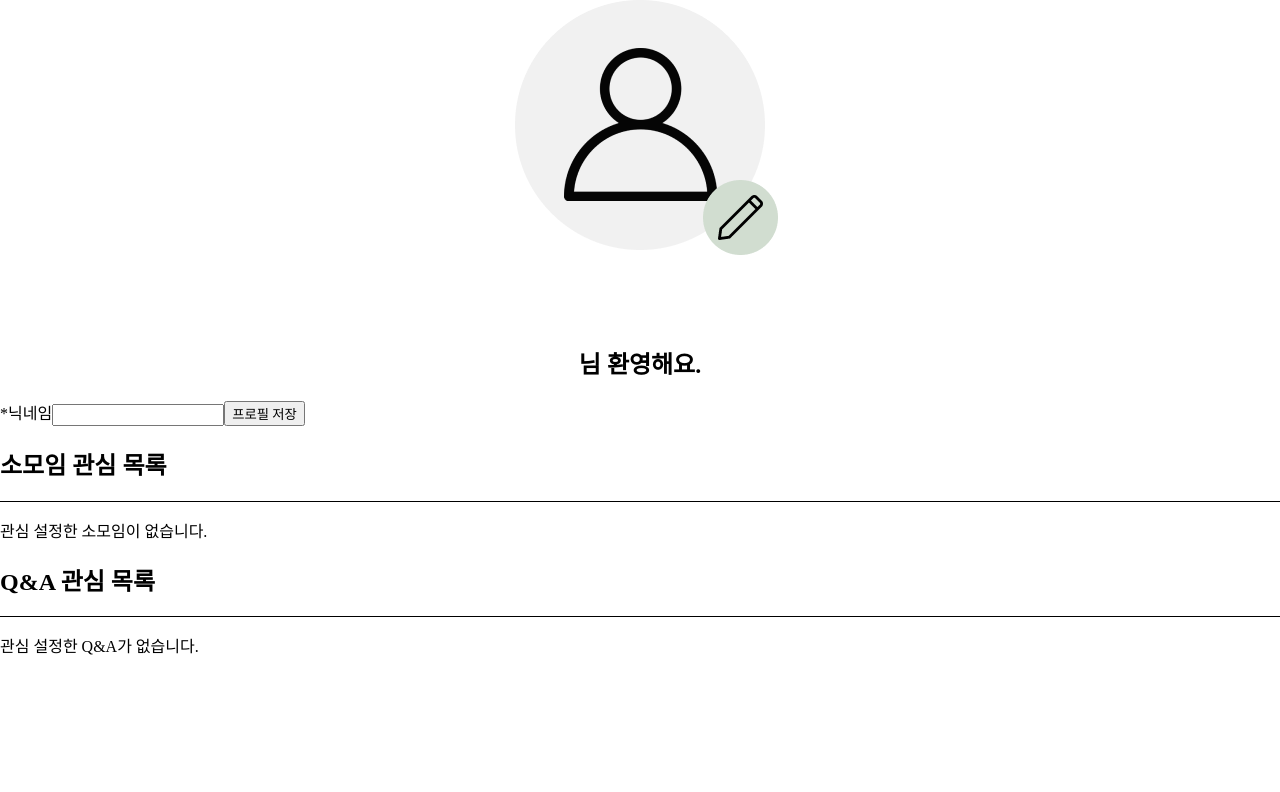
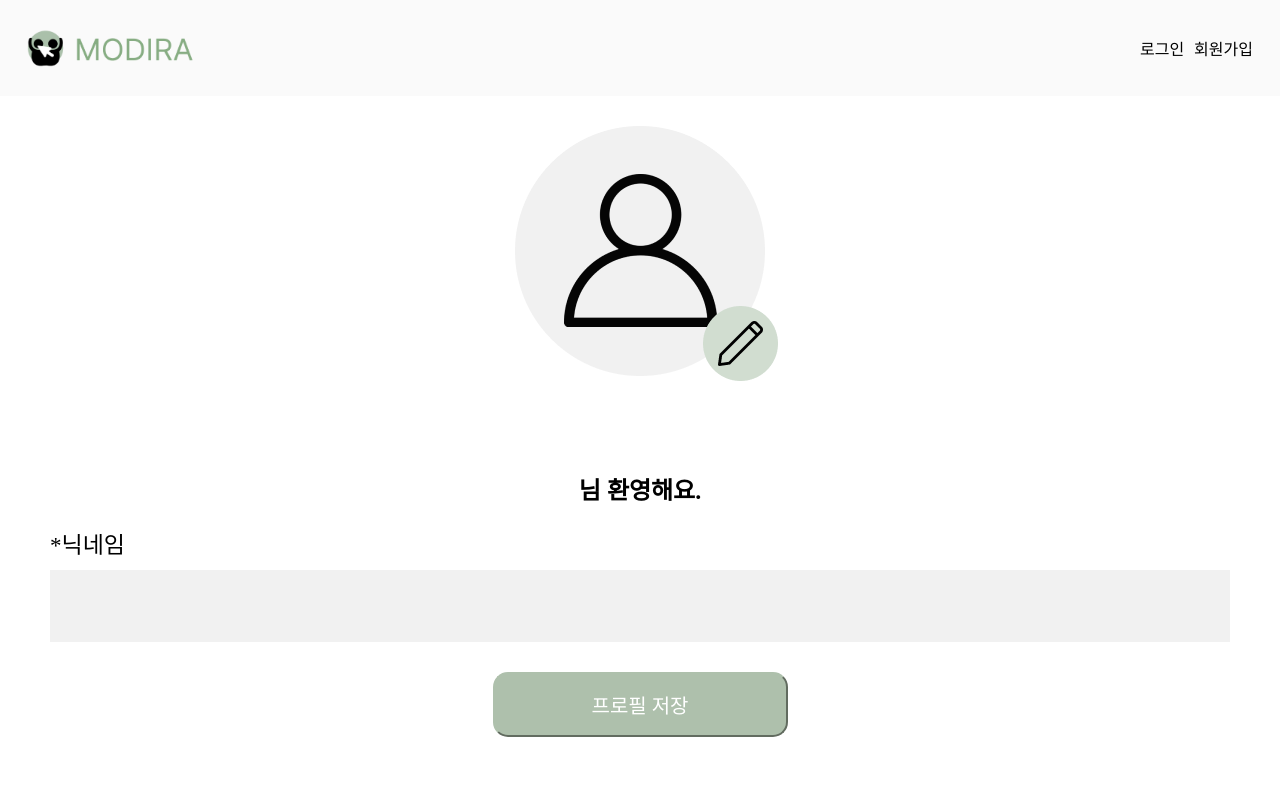
Before and after one commit to MO-DI-RA/frontend, a React (Create React App) app: page /Mypage in a window 1280 px wide. Shown: the top 792 px of the page. Built offline with nearby package versions, Linux system fonts and the light colour scheme; a web font is replaced by a local one.

Commit message:
Design: Mypage css modify

```diff
--- a/src/css/Mypage.css
+++ b/src/css/Mypage.css
@@ -9,10 +9,15 @@
     font-family: Pretendard-Regular;
 }
 
+.Mypage {
+    padding: 0 50px;
+}
+
 .info {
     display: flex;
     flex-direction: column;
     align-items: center;
+    margin-top: 30px;
 }
 
 .container {
@@ -24,3 +29,27 @@
     left: 100px;
     bottom: 70px;
 }
+
+.profileForm {
+    display: flex;
+    flex-direction: column;
+    font-size: 23px;
+}
+
+input#nickname {
+    background-color: #F1F1F1;
+    height: 70px;
+    margin-top: 10px;
+    border: #F1F1F1;
+}
+
+#profileSaveButton {
+    background-color: #AEC0AC;
+    color: #FFFFFF;
+    height: 65px;
+    width: 295px;
+    border-radius: 15px;
+    font-size: 20px;
+    border-color: #AEC0AC;
+    margin: 30px auto;
+}
--- a/src/page/Mypage.js
+++ b/src/page/Mypage.js
@@ -1,16 +1,20 @@
 import "../css/Mypage.css";
 import defaultImg from "../asset/defaultImg.png";
 import editImg from "../asset/editImg.png";
+import Header from "../component/Header";
+import Footer from "../component/Footer";
 
 function Mypage() {
   return (
+    <div>
+      <Header />
       <div className="Mypage">
         <div className="info">
           <img src={defaultImg} className="defaultImg" alt="defaultImg"></img>
           <img src={editImg} className="editImg" alt="editImg"></img>
           <h2 className="userWelcome">님 환영해요.</h2>
         </div>
-      <form>
+        <form className="profileForm">
           <label for="nickname">*닉네임</label>
           <input id="nickname" name="nickname" required></input>
           <button id="profileSaveButton">프로필 저장</button>
@@ -26,6 +30,8 @@ function Mypage() {
           <p> 관심 설정한 Q&A가 없습니다. </p>
         </div>
       </div>
+      <Footer />
+    </div>
   );
 }
 
```
Lines whose indentation alone changed are shown as unchanged.
